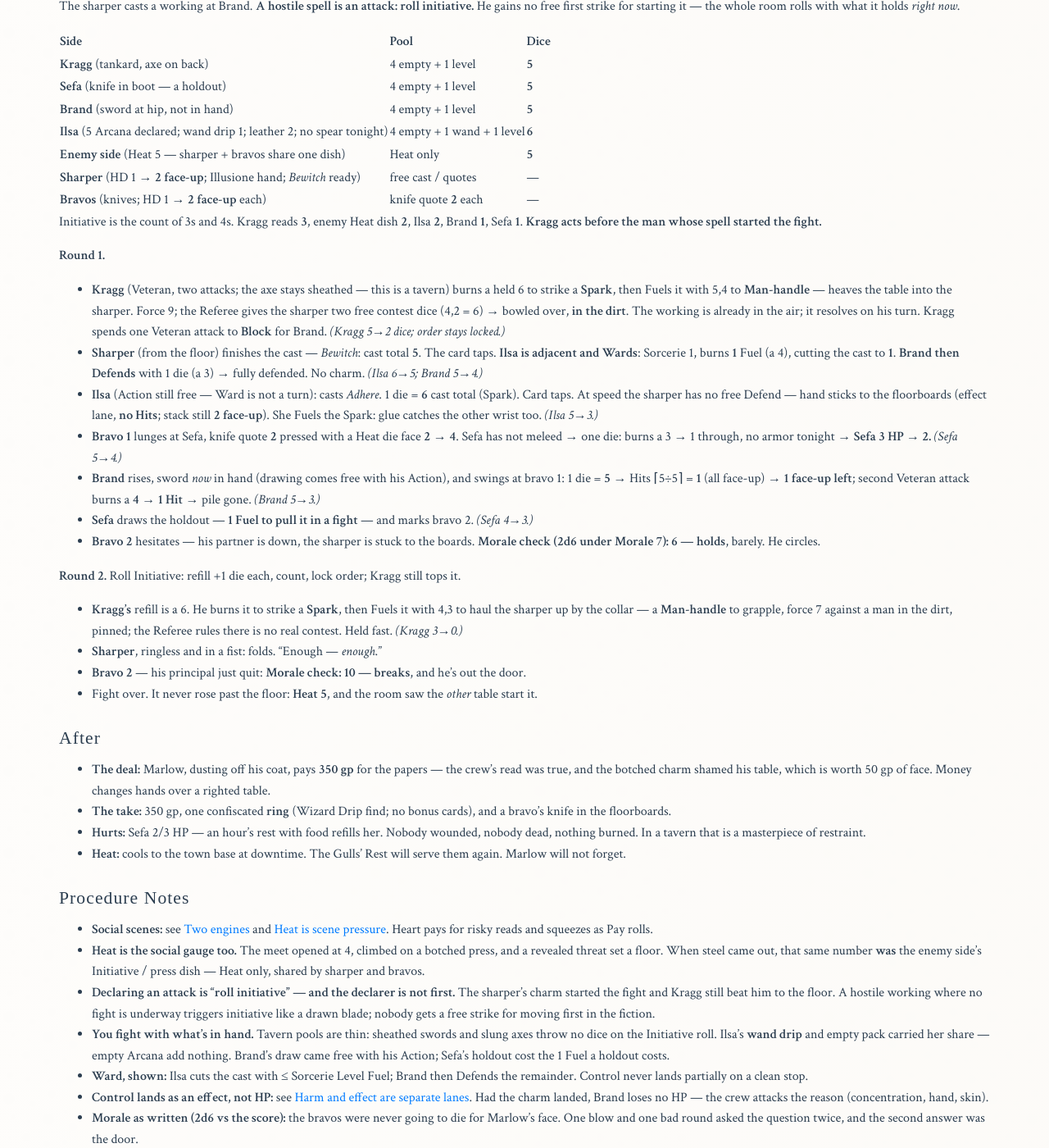
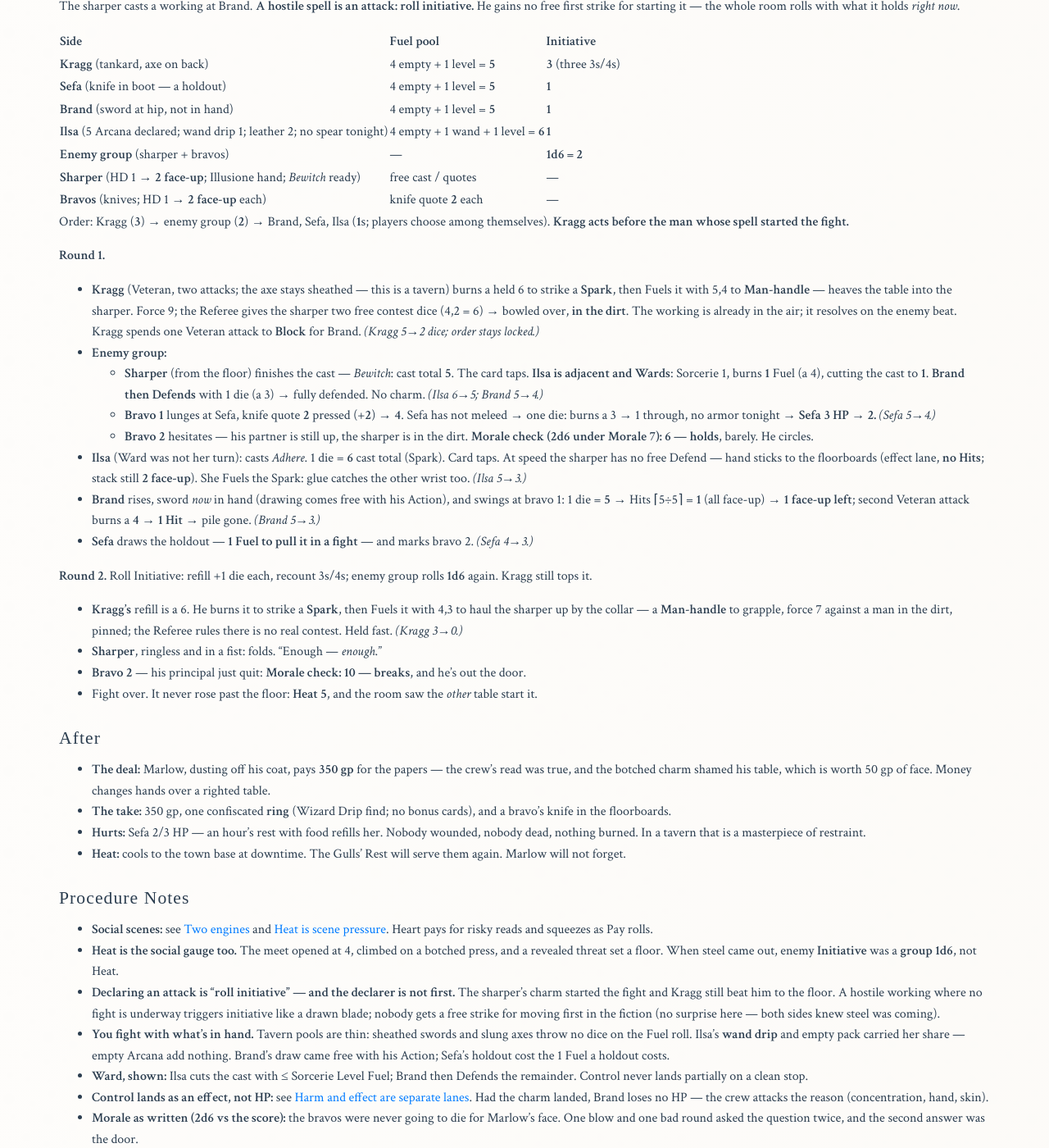
Before and after one commit to paulabrams/burners, a Jekyll site: the page built from markdown/burners-examples-of-play.md, in a window 1280 px wide and 1400 px high, scrolled down 3971 px. Shown: the whole window at 82% size. Built offline with Jekyll 4.4.1, drawn with Linux system fonts in a browser that asks for light colours; some web fonts are replaced; some of the changed text lies outside the part shown.

Commit message:
Publish local draft: PC Initiative from Fuel; monsters use group 1d6.
Uncouple Heat from enemy Init; round-1 surprise only places monster groups first or last.

Co-authored-by: Cursor <cursoragent@cursor.com>

```diff
--- a/markdown/burners-examples-of-play.md
+++ b/markdown/burners-examples-of-play.md
@@ -55,7 +55,7 @@ hero_alt: "Travelers on the road — Albert Robida"
 
 ### Combat 1 — Grave-rats (4). Heat 8
 
-**Rolling Initiative.** Crew roll their Fuel (above). Enemy side: **Heat 8 only** — eight dice for Initiative / press. Four free bite quotes (one per rat in reach). Initiative is the count of 3s and 4s; Kragg reads highest and acts first.
+**Rolling Initiative.** Crew roll their Fuel (above); Initiative = count of 3s and 4s. Grave-rats are one knot: **group 1d6 = 2**. Four free bite quotes (one per rat in reach). Kragg reads **4** and acts first.
 
 **Round 1.**
 
@@ -85,11 +85,11 @@ hero_alt: "Travelers on the road — Albert Robida"
 
 Buried armed: **grave-sword** (quote **3**) and a **grave-byrnie** (old chain — loot for a Burner). HD 3 → stack **6**: paint **4 face-down / 2 face-up** (mail + grave-cold flesh as shell). Silver is the **right tool** vs that closed shell. The Referee announces it rising from its bier: **+2 Heat → 9.**
 
-**Rolling Initiative.** Enemy side: **Heat 9 only**. It reads six 3s/4s: **Initiative 6, first**. Two free sword quotes a round.
+**Rolling Initiative.** Crew roll Fuel; the Cellarer rolls **group 1d6 = 5** and goes first. Two free sword quotes a round.
 
 **Round 1.**
 
-- **Wight**, two quotes — Referee **presses** the first with a Heat die (face **6**) onto Brand, second quote plain on Ilsa:
+- **Wight**, two quotes — Referee **presses** the first (+**6**) onto Brand, second quote plain on Ilsa:
   - → **Brand**: pressed **3+6 = 9**. Leather soaks 1 → 8. He has not meleed → one die: burns a 5 → **3 to HP.** Brand 5 → **2.** *(Brand Fuel 7→6.)*
   - → **Ilsa**: quote **3**. Leather soaks 1 → 2. She burns a 4 → **0.** *(Fuel 7→6.)*
 - **Kragg** attacks (Veteran, two blows; 2-handed axe → two dice a blow) — having meleed, he Defends without limit for the rest of this round:
@@ -119,13 +119,13 @@ Threat overcome → **vent 2 → Heat 7.**
 
 - **Clocks:** 10-minute Turns on a visible Turn Tracker — count **1–6** then wrap (an hour); `!` / `!!`, light notes, what they did. Checks leave no mark; even turns say when one is due. Always 1-in-6; roll on even turns, and again when noise, dark, or wounds fire. A full quiet cycle with food and water is Hour Rest (HP, if unwounded) — not a required rest tax. Magic out of combat is noise. See [[Burners Referee Guide#Turn Tracker]].
 - **One roll out of combat:** `2d6 + Approach` vs Cost. Traps — see [[Burners Principles#Pools, not fixed numbers]].
-- **Fuel is rolled on each Roll Initiative** — full pool on round 1; from round 2 on, refill one Fuel die per character level and roll those in, then lock order. Enemy side preferred: **Heat dice only** for Initiative / press — not HD + weapon + Heat.
+- **Fuel is rolled on each Roll Initiative** — full pool on round 1; from round 2 on, refill one Fuel die per character level and roll those in. PC Initiative = count of 3s and 4s. Enemy groups: **1d6** each round (not Heat, not HD + weapon). Round 1 surprise: monsters first or last, no d6.
 - **Damage you announce; the Referee converts.** Hits = ⌈damage ÷ 5⌉; closed → −1, always (armor is one card of soak). Claim the **right tool** to burn one extra Fuel into the blow (its face adds to damage). Face-down first, then face-up. **Cracked!** = last face-down gone (signal; the −1 ends). Dead = pile gone. See [[Burners Referee Guide#Monsters at speed (preferred Referee mode)]].
 - **Defense (Burners):** melee 1 die (no limit once you have meleed this round); missile 1 die (2 with Cover); magic no limit. **Block** / **Cover** as in Combat. Monsters at speed have **no free Defend**.
 - **The Wound model:** see [[Burners Principles#HP is plot armor; past 0 it gets real]].
 - **Casting is the same economy:** Ilsa's *Adhere* was one Action, one Fuel die for the **cast total**; the card **tapped**; control stuck the arm — no Hits. Sleep recovers up to Sorcerie Level cards.
 - **Closed shell vs right tool:** mundane steel chipped face-down slowly — the −1 stood until the last face-down popped. Once Cracked, silver and its extra die finished the face-up meat. Sorcery solved the arm; steel and silver killed. **Sorcerers solve; fighters kill.**
-- **Press:** the wight's first quote rode a Heat die — hot scenes hit harder without inventing a second PC-scale pool.
+- **Press:** the wight's first quote got a bump when it mattered — hot fiction, not a Heat Initiative pool.
 - **Nobody died.** Clean job.
 
 ---
@@ -151,29 +151,30 @@ Threat overcome → **vent 2 → Heat 7.**
 
 The sharper casts a working at Brand. **A hostile spell is an attack: roll initiative.** He gains no free first strike for starting it — the whole room rolls with what it holds *right now*.
 
-| Side | Pool | Dice |
+| Side | Fuel pool | Initiative |
 |---|---|---|
-| **Kragg** (tankard, axe on back) | 4 empty + 1 level | **5** |
-| **Sefa** (knife in boot — a holdout) | 4 empty + 1 level | **5** |
-| **Brand** (sword at hip, not in hand) | 4 empty + 1 level | **5** |
-| **Ilsa** (5 Arcana declared; wand drip 1; leather 2; no spear tonight) | 4 empty + 1 wand + 1 level | **6** |
-| **Enemy side** (Heat 5 — sharper + bravos share one dish) | Heat only | **5** |
+| **Kragg** (tankard, axe on back) | 4 empty + 1 level = **5** | **3** (three 3s/4s) |
+| **Sefa** (knife in boot — a holdout) | 4 empty + 1 level = **5** | **1** |
+| **Brand** (sword at hip, not in hand) | 4 empty + 1 level = **5** | **1** |
+| **Ilsa** (5 Arcana declared; wand drip 1; leather 2; no spear tonight) | 4 empty + 1 wand + 1 level = **6** | **1** |
+| **Enemy group** (sharper + bravos) | — | **1d6 = 2** |
 | **Sharper** (HD 1 → **2 face-up**; Illusione hand; *Bewitch* ready) | free cast / quotes | — |
 | **Bravos** (knives; HD 1 → **2 face-up** each) | knife quote **2** each | — |
 
-Initiative is the count of 3s and 4s. Kragg reads **3**, enemy Heat dish **2**, Ilsa **2**, Brand **1**, Sefa **1**. **Kragg acts before the man whose spell started the fight.**
+Order: Kragg (**3**) → enemy group (**2**) → Brand, Sefa, Ilsa (**1**s; players choose among themselves). **Kragg acts before the man whose spell started the fight.**
 
 **Round 1.**
 
-- **Kragg** (Veteran, two attacks; the axe stays sheathed — this is a tavern) burns a held 6 to strike a **Spark**, then Fuels it with 5,4 to **Man-handle** — heaves the table into the sharper. Force 9; the Referee gives the sharper two free contest dice (4,2 = 6) → bowled over, **in the dirt**. The working is already in the air; it resolves on his turn. Kragg spends one Veteran attack to **Block** for Brand. *(Kragg 5→2 dice; order stays locked.)*
-- **Sharper** (from the floor) finishes the cast — *Bewitch*: cast total **5**. The card taps. **Ilsa is adjacent and Wards**: Sorcerie 1, burns **1** Fuel (a 4), cutting the cast to **1**. **Brand then Defends** with 1 die (a 3) → fully defended. No charm. *(Ilsa 6→5; Brand 5→4.)*
-- **Ilsa** (Action still free — Ward is not a turn): casts *Adhere*. 1 die = **6** cast total (Spark). Card taps. At speed the sharper has no free Defend — hand sticks to the floorboards (effect lane, **no Hits**; stack still **2 face-up**). She Fuels the Spark: glue catches the other wrist too. *(Ilsa 5→3.)*
-- **Bravo 1** lunges at Sefa, knife quote **2** pressed with a Heat die face **2** → **4**. Sefa has not meleed → one die: burns a 3 → 1 through, no armor tonight → **Sefa 3 HP → 2.** *(Sefa 5→4.)*
+- **Kragg** (Veteran, two attacks; the axe stays sheathed — this is a tavern) burns a held 6 to strike a **Spark**, then Fuels it with 5,4 to **Man-handle** — heaves the table into the sharper. Force 9; the Referee gives the sharper two free contest dice (4,2 = 6) → bowled over, **in the dirt**. The working is already in the air; it resolves on the enemy beat. Kragg spends one Veteran attack to **Block** for Brand. *(Kragg 5→2 dice; order stays locked.)*
+- **Enemy group:**
+  - **Sharper** (from the floor) finishes the cast — *Bewitch*: cast total **5**. The card taps. **Ilsa is adjacent and Wards**: Sorcerie 1, burns **1** Fuel (a 4), cutting the cast to **1**. **Brand then Defends** with 1 die (a 3) → fully defended. No charm. *(Ilsa 6→5; Brand 5→4.)*
+  - **Bravo 1** lunges at Sefa, knife quote **2** pressed (+**2**) → **4**. Sefa has not meleed → one die: burns a 3 → 1 through, no armor tonight → **Sefa 3 HP → 2.** *(Sefa 5→4.)*
+  - **Bravo 2** hesitates — his partner is still up, the sharper is in the dirt. **Morale check (2d6 under Morale 7): 6 — holds**, barely. He circles.
+- **Ilsa** (Ward was not her turn): casts *Adhere*. 1 die = **6** cast total (Spark). Card taps. At speed the sharper has no free Defend — hand sticks to the floorboards (effect lane, **no Hits**; stack still **2 face-up**). She Fuels the Spark: glue catches the other wrist too. *(Ilsa 5→3.)*
 - **Brand** rises, sword *now* in hand (drawing comes free with his Action), and swings at bravo 1: 1 die = **5** → Hits ⌈5÷5⌉ = **1** (all face-up) → **1 face-up left**; second Veteran attack burns a **4** → **1 Hit** → pile gone. *(Brand 5→3.)*
 - **Sefa** draws the holdout — **1 Fuel to pull it in a fight** — and marks bravo 2. *(Sefa 4→3.)*
-- **Bravo 2** hesitates — his partner is down, the sharper is stuck to the boards. **Morale check (2d6 under Morale 7): 6 — holds**, barely. He circles.
 
-**Round 2.** Roll Initiative: refill +1 die each, count, lock order; Kragg still tops it.
+**Round 2.** Roll Initiative: refill +1 die each, recount 3s/4s; enemy group rolls **1d6** again. Kragg still tops it.
 
 - **Kragg's** refill is a 6. He burns it to strike a **Spark**, then Fuels it with 4,3 to haul the sharper up by the collar — a **Man-handle** to grapple, force 7 against a man in the dirt, pinned; the Referee rules there is no real contest. Held fast. *(Kragg 3→0.)*
 - **Sharper**, ringless and in a fist: folds. "Enough — *enough*."
@@ -190,9 +191,9 @@ Initiative is the count of 3s and 4s. Kragg reads **3**, enemy Heat dish **2**,
 ### Procedure Notes
 
 - **Social scenes:** see [[Burners Principles#Two engines]] and [[Burners Principles#Heat is scene pressure]]. Heart pays for risky reads and squeezes as Pay rolls.
-- **Heat is the social gauge too.** The meet opened at 4, climbed on a botched press, and a revealed threat set a floor. When steel came out, that same number **was** the enemy side's Initiative / press dish — Heat only, shared by sharper and bravos.
-- **Declaring an attack is "roll initiative" — and the declarer is not first.** The sharper's charm started the fight and Kragg still beat him to the floor. A hostile working where no fight is underway triggers initiative like a drawn blade; nobody gets a free strike for moving first in the fiction.
-- **You fight with what's in hand.** Tavern pools are thin: sheathed swords and slung axes throw no dice on the Initiative roll. Ilsa's **wand drip** and empty pack carried her share — empty Arcana add nothing. Brand's draw came free with his Action; Sefa's holdout cost the 1 Fuel a holdout costs.
+- **Heat is the social gauge too.** The meet opened at 4, climbed on a botched press, and a revealed threat set a floor. When steel came out, enemy **Initiative** was a **group 1d6**, not Heat.
+- **Declaring an attack is "roll initiative" — and the declarer is not first.** The sharper's charm started the fight and Kragg still beat him to the floor. A hostile working where no fight is underway triggers initiative like a drawn blade; nobody gets a free strike for moving first in the fiction (no surprise here — both sides knew steel was coming).
+- **You fight with what's in hand.** Tavern pools are thin: sheathed swords and slung axes throw no dice on the Fuel roll. Ilsa's **wand drip** and empty pack carried her share — empty Arcana add nothing. Brand's draw came free with his Action; Sefa's holdout cost the 1 Fuel a holdout costs.
 - **Ward, shown:** Ilsa cuts the cast with ≤ Sorcerie Level Fuel; Brand then Defends the remainder. Control never lands partially on a clean stop.
 - **Control lands as an effect, not HP:** see [[Burners Principles#Harm and effect are separate lanes]]. Had the charm landed, Brand loses no HP — the crew attacks the reason (concentration, hand, skin).
 - **Morale as written (2d6 vs the score):** the bravos were never going to die for Marlow's face. One blow and one bad round asked the question twice, and the second answer was the door.
```
Also changed, not shown: markdown/burners-adventure-game.md (+17 -9 lines), markdown/burners-principles.md (+4 -4 lines), markdown/burners-referee-guide.md (+8 -8 lines).
